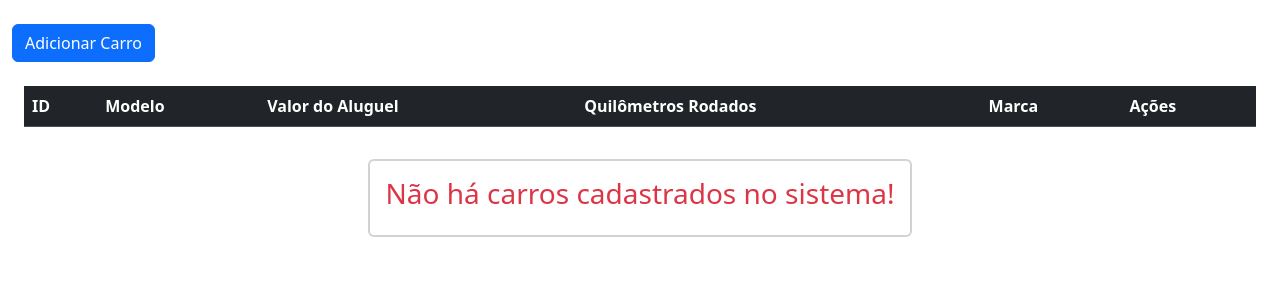
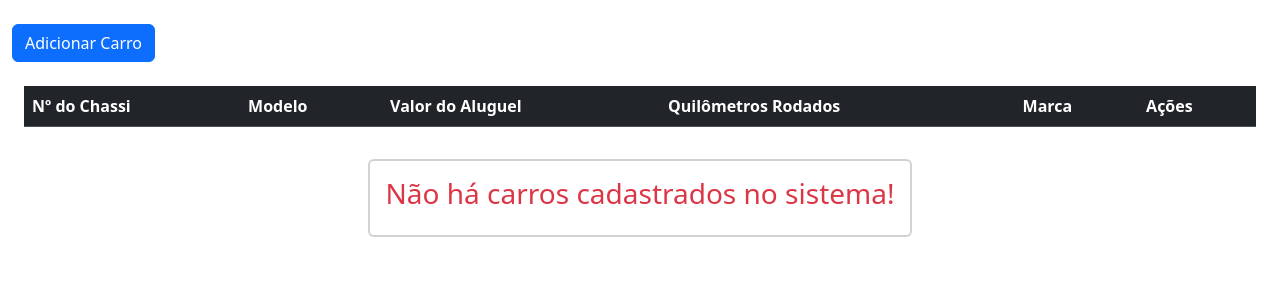
Before and after one commit to Guizin997/4whelss, a PHP site: page /cars_table.php in a window 1280 px wide. Shown: the part 76-376 px from the top of the page. Run offline with PHP 8.4, Linux system fonts and the light colour scheme; the visitor is signed in with stand-in values (Sample User, id 1); data that the repository does not hold is empty.

Commit message:
merge de inconscistencias

```diff
--- a/site/cars_table.php
+++ b/site/cars_table.php
@@ -37,7 +37,7 @@ $cars = $result->fetchAll(PDO::FETCH_OBJ);
                   </form>
                </div>
                <div class="modal-footer">
-                  <button type="button" class="btn btn-secondary" data-bs-dismiss="modal">Close</button>
+                  <button type="button" class="btn btn-danger" data-bs-dismiss="modal">Close</button>
                   <button type="button" class="btn btn-primary">Send message</button>
                </div>
             </div>
@@ -48,7 +48,7 @@ $cars = $result->fetchAll(PDO::FETCH_OBJ);
       <table class="table table-striped">
          <thead>
             <tr class="table-dark">
-               <th>ID</th>
+               <th>Nº do Chassi</th>
                <th>Modelo</th>
                <th>Valor do Aluguel</th>
                <th>Quilômetros Rodados</th>
```
